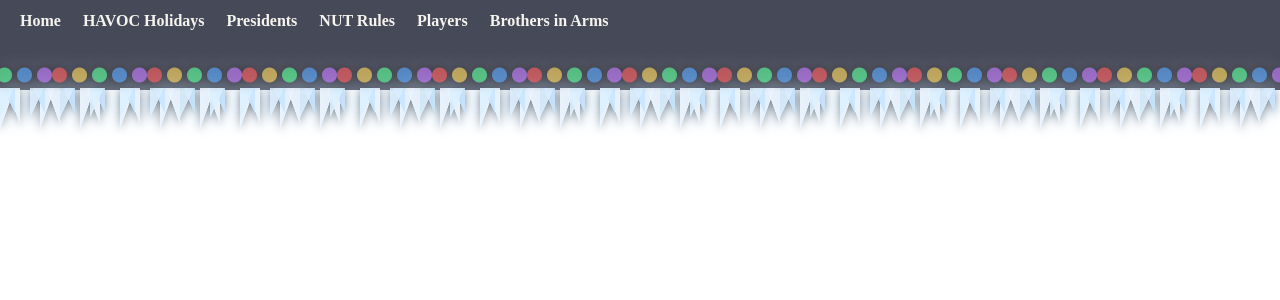
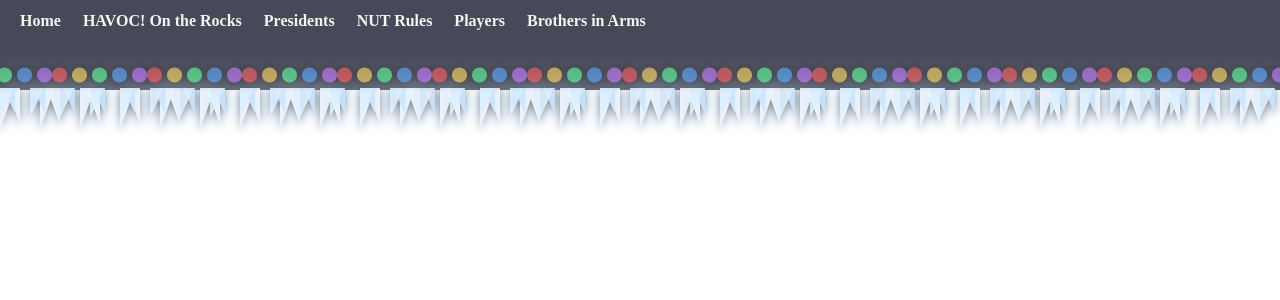
Before and after one commit to whaleslaughter-ux/WOS-State-2128, a Jekyll site: the page nav.html, which Jekyll copies as it is, in a window 1280 px wide. Shown: the top 300 px of the page. Built offline with Jekyll 4.4.1, drawn with Linux system fonts in a browser that asks for light colours.

Commit message:
Update navigation link for HAVOC section

```diff
--- a/nav.html
+++ b/nav.html
@@ -151,7 +151,7 @@ body.holiday-mode .background-snow { opacity:1; }
   <div class="nav-bulb-layer" aria-hidden="true"></div>
 
   <a href="/index.html">Home</a>
-  <a href="/havoc-holidays.html">HAVOC Holidays</a>
+<a href="/havoc-on-the-rocks.html">HAVOC! On the Rocks</a>
  <a href="/presidents.html">Presidents</a>
   <a href="/nut-rules.html">NUT Rules</a>
   <a href="/players.html">Players</a>
```
